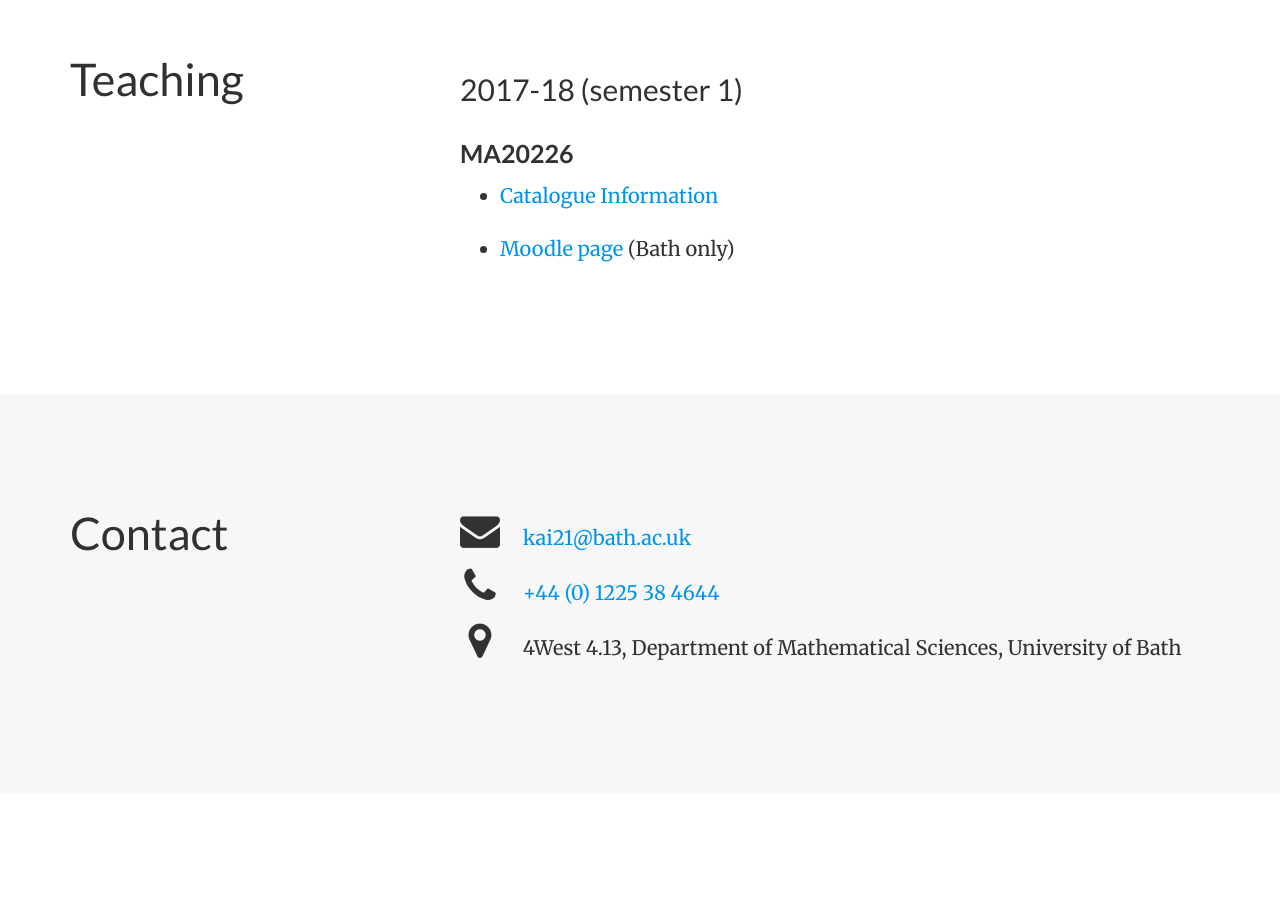
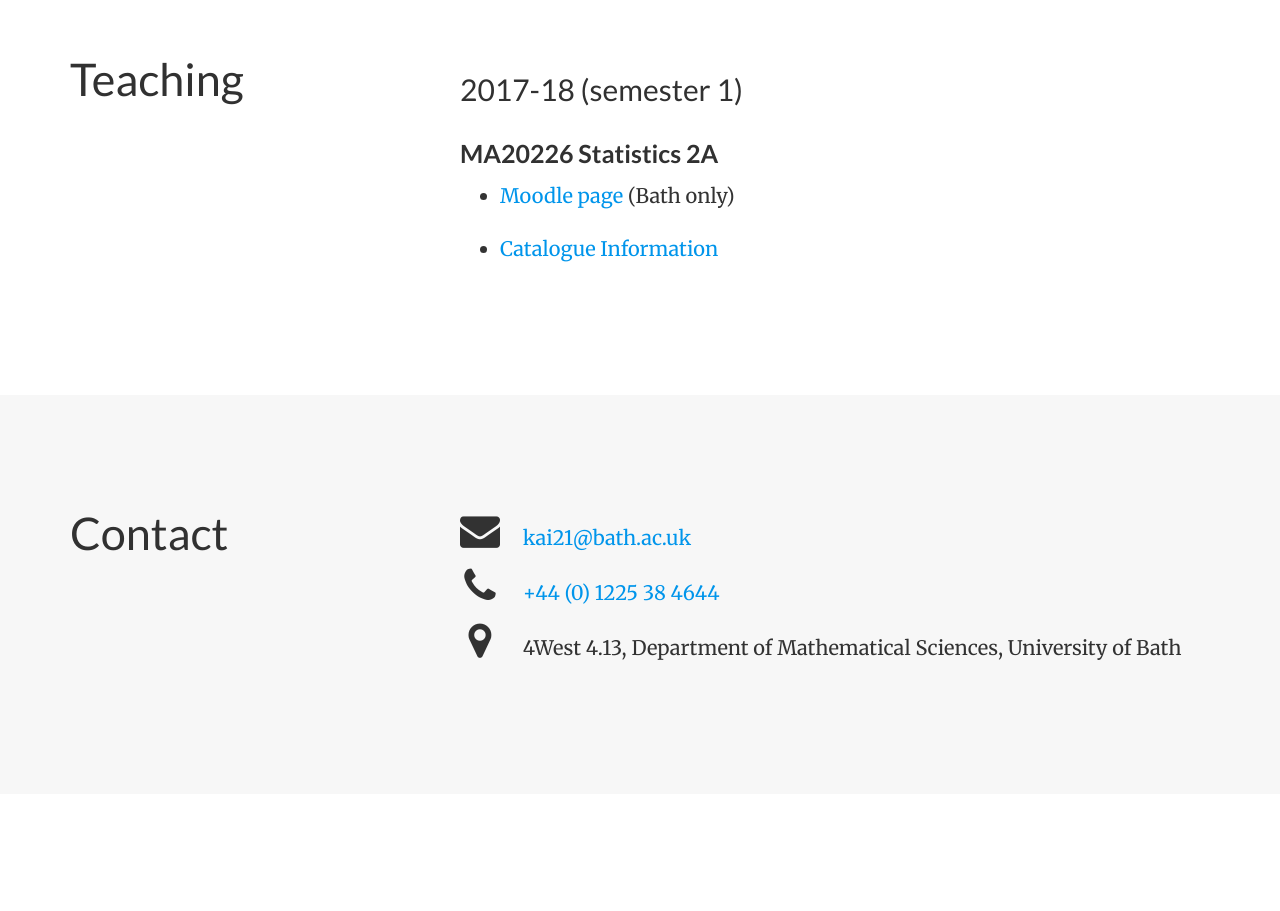
Before and after one commit to kanayai/public, a plain HTML site: page index.html in a window 1280 px wide. Shown: the part 5180-6091 px from the top of the page. Drawn offline with nearby package versions, Linux system fonts and the light colour scheme; some packages are replaced by stand-ins of ours; some icons are missing.

Commit message:
Std change

```diff
--- a/index.html
+++ b/index.html
@@ -963,12 +963,12 @@
 
 <h2 id="2017-18-semester-1">2017-18 (semester 1)</h2>
 
-<h3 id="ma20226">MA20226</h3>
+<h3 id="ma20226-statistics-2a">MA20226 Statistics 2A</h3>
 
 <ul>
+<li><p><a href="https://moodle.bath.ac.uk/course/view.php?id=52458" target="_blank">Moodle page</a> (Bath only)</p></li>
+
 <li><p><a href="http://www.bath.ac.uk/catalogues/2017-2018/ma/MA20226.html" target="_blank">Catalogue Information</a></p></li>
-
-<li><p><a href="https://moodle.bath.ac.uk/course/view.php?id=52458" target="_blank">Moodle page</a> (Bath only)</p></li>
 </ul>
 
   </div>
```
